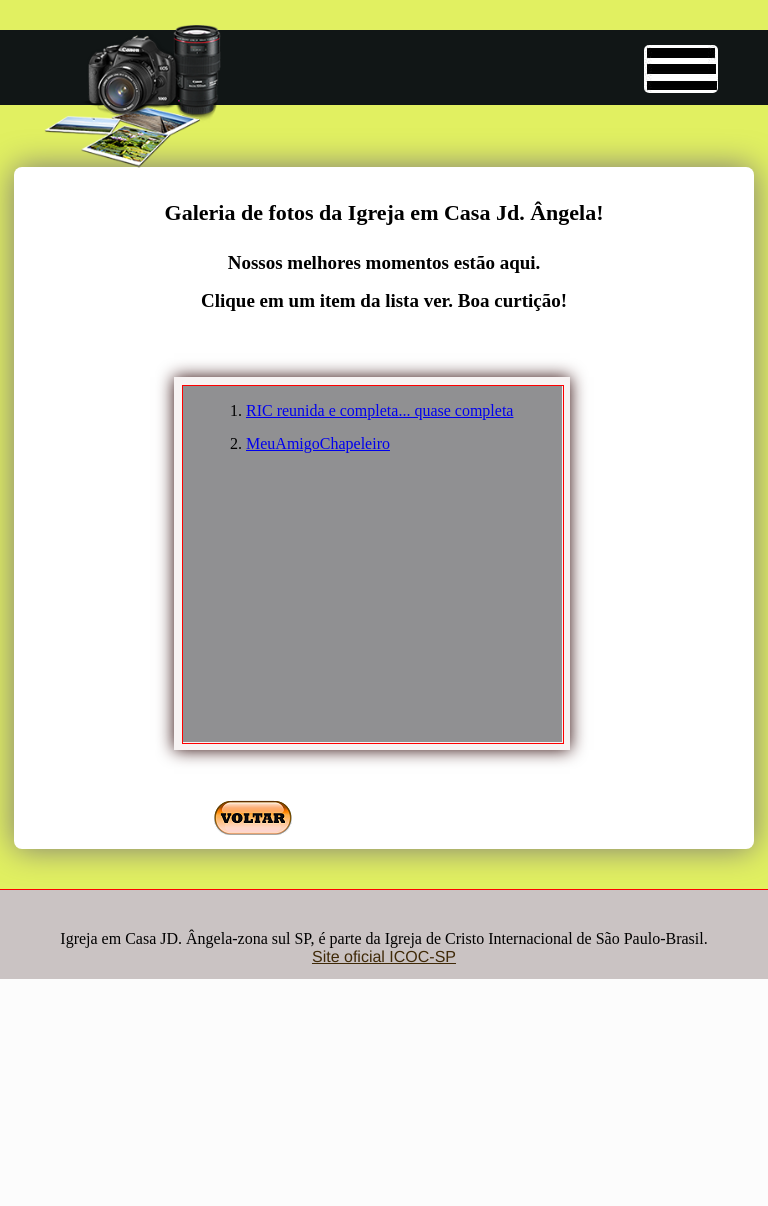
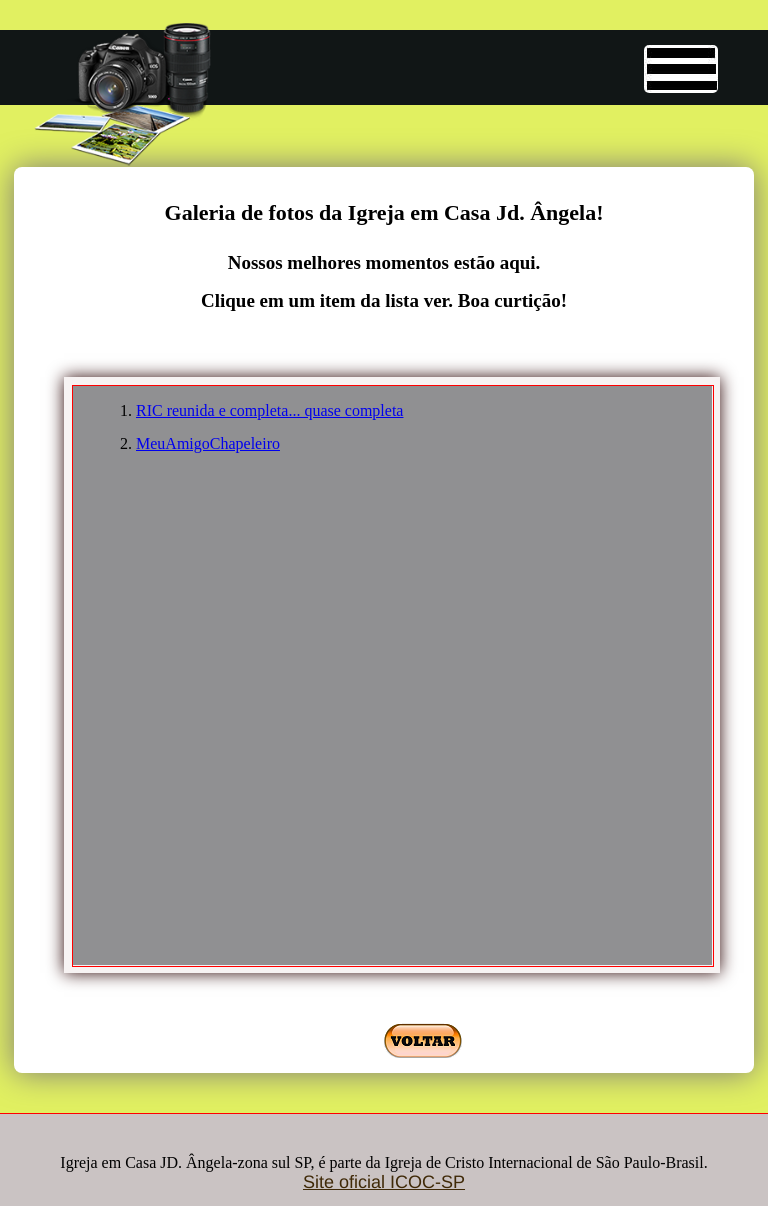
Before and after one commit to GuglielmoTargino/RIC_JD_ANGELA, a PHP site: page /fotos.html in a window 768 px wide. Before the commit the page ends 979 px from the top, so only its background shows below. Run offline with PHP 8.4, Linux system fonts and the light colour scheme.

Commit message:
fim_pagina_foto
Finalizada a pagina foto.

```diff
--- a/fotos.html
+++ b/fotos.html
@@ -37,9 +37,9 @@
             <nav>
                 <ul>
                     <li><a href="index.html">Home</a></li>
-                    <li>Eventos</li>
-                    <li>Videos</li>
-                    <li>Contato</li>
+                    <li><a href="index.html">Eventos</a></li>
+                    <li><a href="index.html">Videos</a></li>
+                    <li><a href="index.html">Contato</a></li>
                 </ul>
             </nav>
             <div id="botao-menu">
--- a/libraries/stylesheet.css
+++ b/libraries/stylesheet.css
@@ -171,21 +172,9 @@ div#botao-menu img#bot-menu{
         right: 50px;
     }
 
-    aside#cx-selecao{
-        top: 320px;
-        left: 10px;
-        width: 100px;
-        height: 395px;
-        position:absolute;
-        border: 1px solid red;
-        padding: 5px;
-        border-radius: 8px;
-        background-color: rgb(171, 171, 173);
-    }
-
     img#logo-pagina{
-            top: -775px;
-            left: 20px;
+            top: -1000px;
+            left: 10px;
             max-width: 180px;
     }
 
@@ -193,9 +182,9 @@ div#botao-menu img#bot-menu{
         position: relative;
         border: 8px solid hsl(0, 22%, 96%);
         box-shadow:  0 0 1em rgb(46, 8, 8);
-        width: 380px;
-        height: 357px;
-        left: 110px;
+        width: 640px;
+        height: 580px;
+        left: 0px;
         margin-top: 200px;
         margin-bottom: 50px;
         background-color: rgb(144, 144, 146);
@@ -222,7 +211,11 @@ div#botao-menu img#bot-menu{
 
     img#botao-voltar{
         position: relative;
-        left: 10px;
+        left: 180px;
+    }
+
+    a{
+        font-size: 18px;
     }
 }
 
```
Also changed, not shown: other parts of libraries/stylesheet.css (+22 -16 lines).
